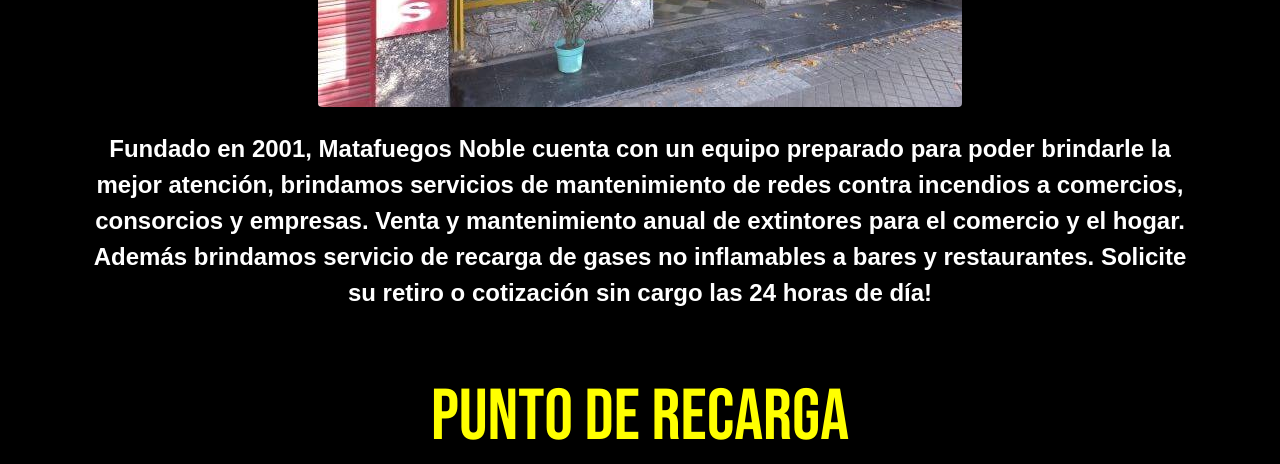
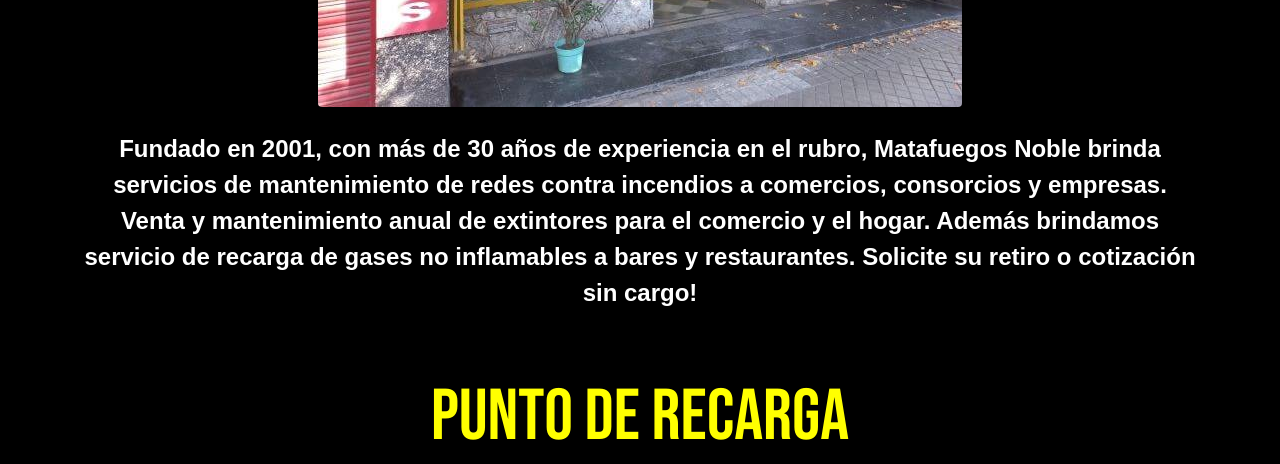
Before and after one commit to konstantinowivo/matafuegos-noble_37115, a website: page index.html in a window 1280 px wide. Shown: the part 960-1424 px from the top of the page. Drawn offline with nearby package versions, Linux system fonts and the light colour scheme.

Commit message:
cambios en index

```diff
--- a/index.html
+++ b/index.html
@@ -67,8 +67,8 @@
           <img src="recursos/frente_noble.jpg" class="figure-img img-fluid rounded" alt="frente local">
           <figcaption class="figure-caption"></figcaption>
         </figure>
-          <p>Fundado en 2001, Matafuegos Noble cuenta con un equipo preparado para poder brindarle la mejor atención, brindamos servicios de mantenimiento de redes contra incendios a comercios, consorcios y empresas. Venta y mantenimiento anual de extintores para el comercio y el hogar. Además brindamos servicio de recarga de gases no inflamables a bares y restaurantes. Solicite su retiro o cotización sin cargo las 24 horas de día!
-          </p>
+        <p>
+        Fundado en 2001, con más de 30 años de experiencia en el rubro, Matafuegos Noble brinda servicios de mantenimiento de redes contra incendios a comercios, consorcios y empresas. Venta y mantenimiento anual de extintores para el comercio y el hogar. Además brindamos servicio de recarga de gases no inflamables a bares y restaurantes. Solicite su retiro o cotización sin cargo!</p>
       </div>
     </article>
     </section>
--- a/package.json
+++ b/package.json
@@ -292,7 +292,6 @@
   },
   "scripts": {
     "test": "echo \"Error: no test specified\" && exit 1",
-    "build": "[my-framework] build --output public",
     "build-css": "node-sass --include-path scss scss/style.scss css/style.css",
     "watch-css": "nodemon -e scss -x \"npm run build-css\""
   },
```
